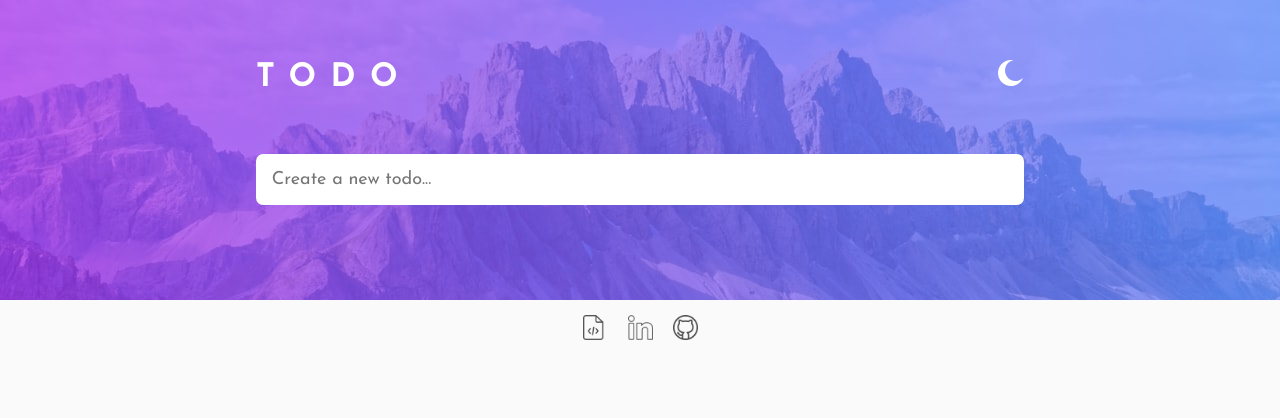
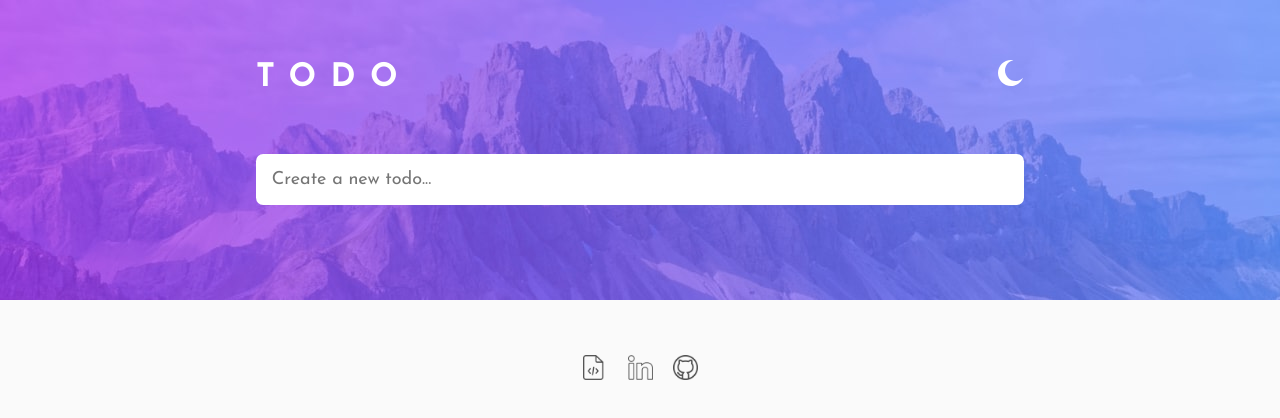
Before and after one commit to gustavospriebe/to-do-app, a React (Create React App) app: page / in a window 1280 px wide. Shown: the top 418 px of the page. Built offline with nearby package versions, Linux system fonts and the light colour scheme.

Commit message:
Update Footer.css

```diff
--- a/src/components/Footer.css
+++ b/src/components/Footer.css
@@ -8,7 +8,7 @@ footer {
     align-items: center;
     justify-content: center;
     flex-shrink: 0;
-    margin-top: 110px;
+    margin-top: 150px;
     padding-bottom: 20px;
 }
 
```
